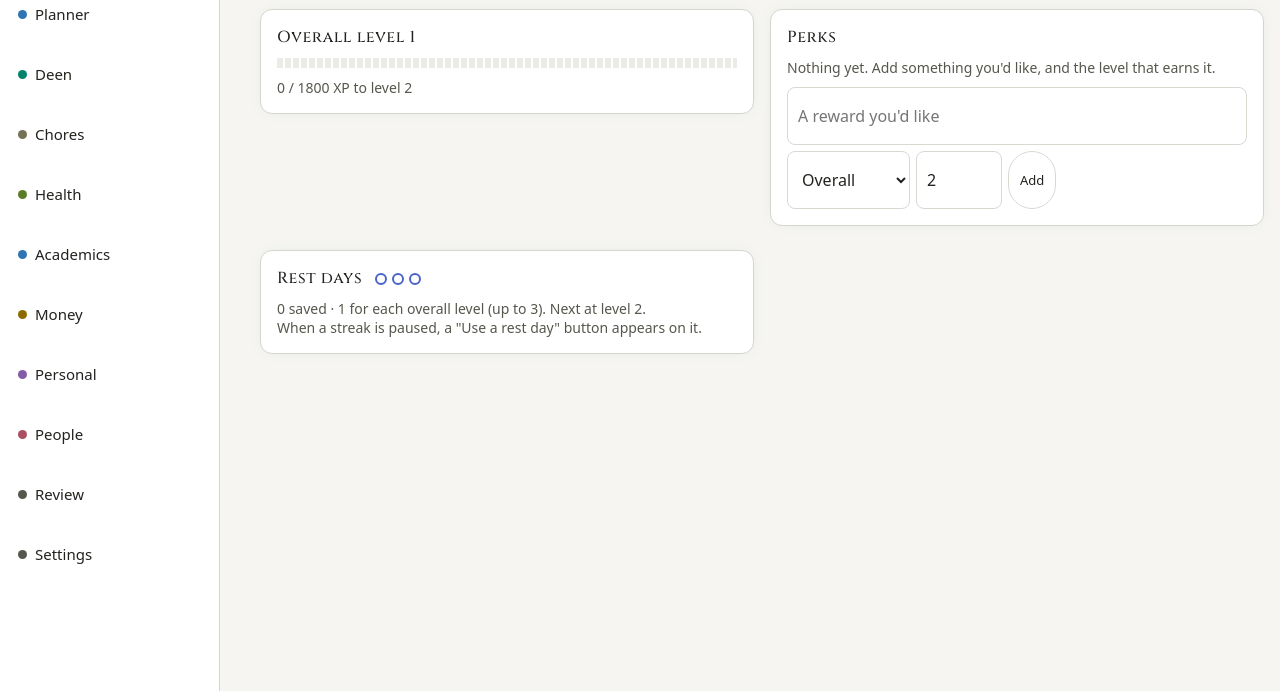
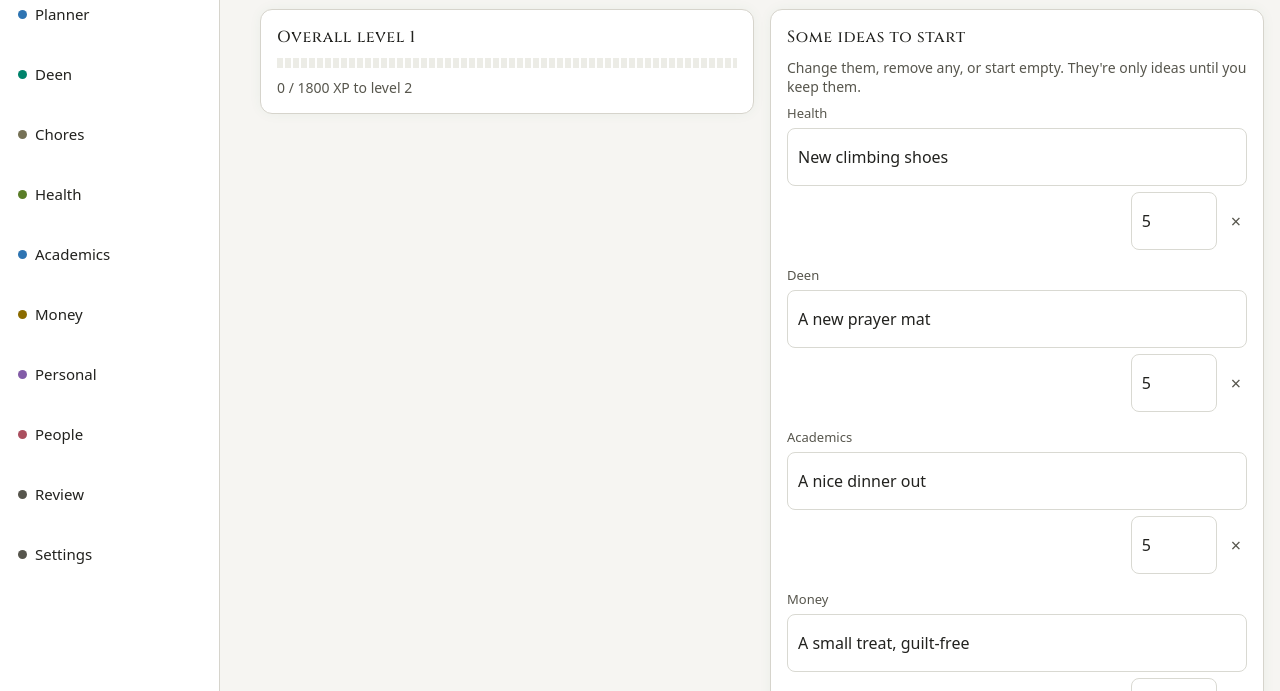
Before and after one commit to rayyanzia95/gamifying-life, a plain HTML site: page rewards.html in a window 1280 px wide. Shown: the part 100-791 px from the top of the page. Drawn offline with nearby package versions, Linux system fonts and the light colour scheme.

Commit message:
feat: Rewards shows five example perks once, keep or start empty with Undo

```diff
--- a/css/rewards.css
+++ b/css/rewards.css
@@ -41,3 +41,33 @@
   margin-left: 8px;
   vertical-align: middle;
 }
+
+/* "Some ideas to start": branch label, then the text full width, then level and the remove button. */
+.starter-row {
+  display: grid;
+  grid-template-columns: 1fr auto auto;
+  align-items: center;
+  gap: 6px 8px;
+  padding: 8px 0;
+}
+
+.starter-row .perk-level {
+  grid-column: 1 / -1;
+  text-align: left;
+}
+
+.starter-row .perk-text-input {
+  grid-column: 1 / -1;
+  min-width: 0;
+}
+
+.starter-row .perk-level-input {
+  grid-column: 2;
+  width: 64px;
+}
+
+.starter-buttons {
+  display: flex;
+  gap: 8px;
+  margin-top: 8px;
+}
--- a/js/rewards-page.js
+++ b/js/rewards-page.js
@@ -2,6 +2,7 @@
 // tied to an overall or a branch level) and your rest days. Perks are events:
 //   { date, activity: "perk", id, text, branch: "overall" | "<branch id>", level }
 //   { date, activity: "perk-claimed", perk: <perk id> }   (ticked once you've had it)
+//   { date, activity: "perk-starters-done" }              (the example perks were kept or skipped; no XP)
 // Rest-day logic is in streak.js (restDaysHeld); levels in scoring.js (branchLevel).
 
 const MAX_PERK_LENGTH = 60;
@@ -28,6 +29,9 @@ function perkOrder(a, b) {
   const rank = s => (s.claimed ? 2 : s.togo === 0 ? 0 : 1);
   return rank(a) - rank(b) || a.togo - b.togo || a.perk.date.localeCompare(b.perk.date);
 }
+
+// The "Some ideas to start" card shows only to a page that has no perk and hasn't dealt with the ideas yet.
+const perkStartersOpen = events => !events.some(e => e.activity === "perk" || e.activity === "perk-starters-done");
 
 function saveAdded(event) {
   saveEvents([...loadEvents(), { date: todayString(), ...event }]);
@@ -102,6 +106,55 @@ function perkForm() {
   return form;
 }
 
+// A perk event in the exact shape the add form saves.
+const newPerk = ({ text, branch, level }) =>
+  ({ date: todayString(), activity: "perk", id: crypto.randomUUID(), text, branch, level });
+
+// Save the kept rows (if any) and the done marker as one step, so one Undo takes them all back.
+function keepStarters(rows) {
+  const kept = rows.map(r => ({ ...r, text: r.text.trim(), level: Math.min(Math.max(Math.round(r.level), 2), MAX_PERK_LEVEL) }))
+    .filter(r => r.text && Number.isFinite(r.level)).map(newPerk);
+  const undo = commitWithUndo(all => [...all, ...kept, { date: todayString(), activity: "perk-starters-done" }]);
+  showUndo("Ideas kept", undo, render);
+  render();
+}
+
+function starterRow(starter) {
+  const row = document.createElement("div");
+  row.className = "starter-row";
+  const name = Object.assign(document.createElement("span"), { className: "perk-level", textContent: perkBranchName(starter.branch) });
+  const text = Object.assign(document.createElement("input"),
+    { className: "money-input perk-text-input", maxLength: MAX_PERK_LENGTH, value: starter.text });
+  text.setAttribute("aria-label", "Reward for " + name.textContent);
+  const level = Object.assign(document.createElement("input"),
+    { className: "money-input perk-level-input", type: "number", min: 2, max: MAX_PERK_LEVEL, value: starter.level });
+  level.setAttribute("aria-label", "Level");
+  const remove = Object.assign(document.createElement("button"),
+    { type: "button", className: "money-remove", textContent: "×" });
+  remove.setAttribute("aria-label", "Remove " + starter.text);
+  remove.addEventListener("click", () => row.remove()); // local only; the row just leaves the card
+  row.append(name, text, level, remove);
+  row.read = () => ({ branch: starter.branch, text: text.value, level: Number(level.value) });
+  return row;
+}
+
+function drawStarters(events) {
+  const section = document.getElementById("starters");
+  section.hidden = !perkStartersOpen(events);
+  if (section.hidden) return section.replaceChildren();
+  const title = Object.assign(document.createElement("div"), { className: "card-title", textContent: "Some ideas to start" });
+  const note = Object.assign(document.createElement("p"), { className: "muted",
+    textContent: "Change them, remove any, or start empty. They're only ideas until you keep them." });
+  const rows = PERK_STARTERS.map(starterRow);
+  const keep = Object.assign(document.createElement("button"), { type: "button", className: "filter-button", textContent: "Keep these" });
+  const skip = Object.assign(document.createElement("button"), { type: "button", className: "filter-button", textContent: "Start empty" });
+  keep.addEventListener("click", () => keepStarters(rows.filter(r => r.isConnected).map(r => r.read())));
+  skip.addEventListener("click", () => keepStarters([]));
+  const buttons = Object.assign(document.createElement("div"), { className: "starter-buttons" });
+  buttons.append(keep, skip);
+  section.replaceChildren(title, note, ...rows, buttons);
+}
+
 function drawOverall(events) {
   const info = branchLevel(events, null);
   document.getElementById("overall").innerHTML = `
@@ -136,6 +189,7 @@ function drawRest(events) {
 function render() {
   const events = loadEvents();
   drawOverall(events);
+  drawStarters(events);
   drawPerks(events);
   drawRest(events);
 }
--- a/rewards.html
+++ b/rewards.html
@@ -34,6 +34,7 @@
   <a class="back" href="index.html">← Home</a>
   <h1>Rewards</h1>
   <section class="card" id="overall"></section>
+  <section class="card" id="starters" hidden></section>
   <section class="card" id="perks"></section>
   <section class="card" id="rest"></section>
 
```
Also changed, not shown: tests/rewards.test.js (added, +21 -0 lines), 1 other file.
